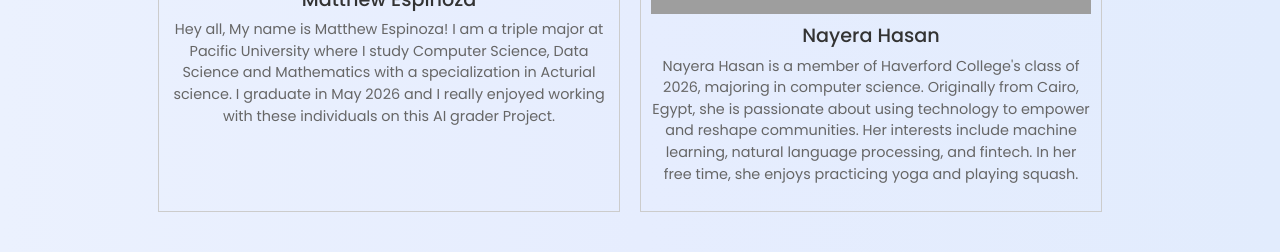
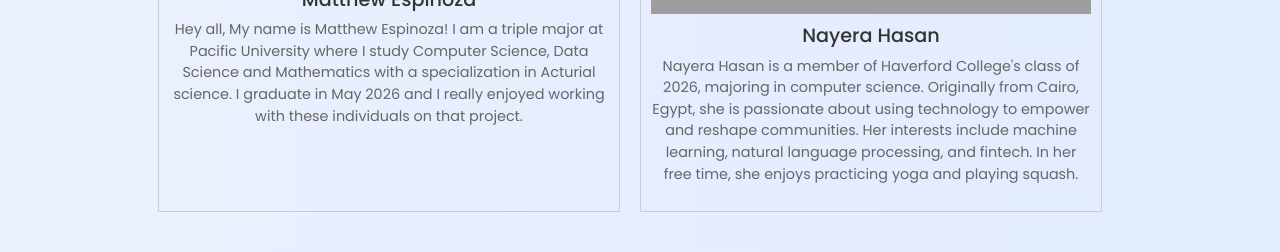
Before and after one commit to Espi5730/Gekko, a Flask app: page /about in a window 1280 px wide. Shown: the part 1174-1426 px from the top of the page. Run offline with Flask 3, Linux system fonts and the light colour scheme; some libraries are stand-ins or nearby versions; grey boxes are pictures that could not be loaded.

Commit message:
no ai grader

```diff
--- a/templates/about.html
+++ b/templates/about.html
@@ -68,7 +68,7 @@
           <div class="team-member">
               <img src="../static/images/Matthew.jpg" alt="Matthew Espinoza">
               <h3>Matthew Espinoza</h3>
-              <p>Hey all, My name is Matthew Espinoza! I am a triple major at Pacific University where I study Computer Science, Data Science and Mathematics with a specialization in Acturial science. I graduate in May 2026 and I really enjoyed working with these individuals on this AI grader Project.</p>
+              <p>Hey all, My name is Matthew Espinoza! I am a triple major at Pacific University where I study Computer Science, Data Science and Mathematics with a specialization in Acturial science. I graduate in May 2026 and I really enjoyed working with these individuals on that project.</p>
               <div class="social-links">
                   <a href="https://linkedin.com/in/matthewespinoza" target="_blank"><i class="fa fa-linkedin"></i></a>
                   <a href="https://twitter.com/matthewespinoza" target="_blank"><i class="fa fa-twitter"></i></a>
```
